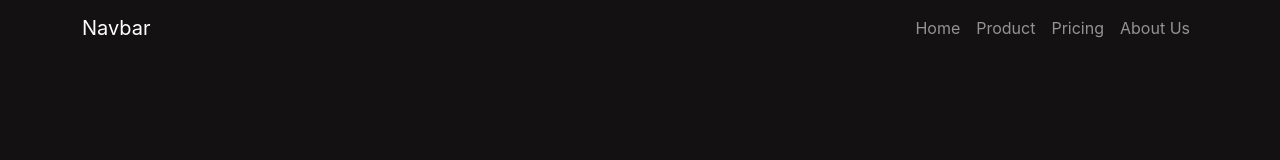
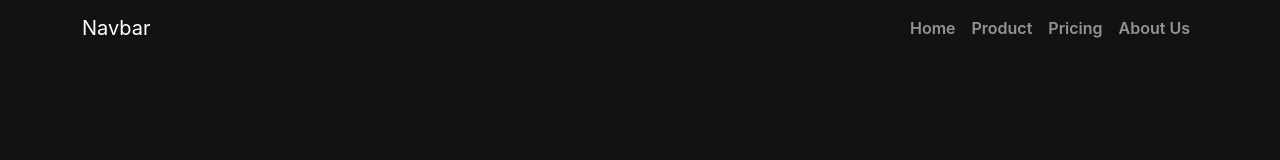
Before and after one commit to nretana/github-demo-reactapp, a React (Create React App) app: page / in a window 1280 px wide. Shown: the top 160 px of the page. Built offline with nearby package versions, Linux system fonts and the light colour scheme.

Commit message:
styles for navbar links updated in Nabvar Component

```diff
--- a/src/UI/NavigationBar.js
+++ b/src/UI/NavigationBar.js
@@ -8,10 +8,10 @@ const NavigationBar = () => {
             <Container>
                 <Navbar.Brand href="#home">Navbar</Navbar.Brand>
                 <Nav className="ms-auto">
-                    <Nav.Link href="#home">Home</Nav.Link>
-                    <Nav.Link href="#features">Product</Nav.Link>
-                    <Nav.Link href="#pricing">Pricing</Nav.Link>
-                    <Nav.Link href="#pricing">About Us</Nav.Link>
+                    <Nav.Link href="#home" className={styles['nav-link']}>Home</Nav.Link>
+                    <Nav.Link href="#features" className={styles['nav-link']}>Product</Nav.Link>
+                    <Nav.Link href="#pricing" className={styles['nav-link']}>Pricing</Nav.Link>
+                    <Nav.Link href="#pricing" className={styles['nav-link']}>About Us</Nav.Link>
                 </Nav>
             </Container>
       </Navbar>
--- a/src/UI/NavigationBar.module.scss
+++ b/src/UI/NavigationBar.module.scss
@@ -1,3 +1,7 @@
 .bg-dark {
     background-color: #131111;
 }
+
+.nav-link {
+    font-weight: 600;
+}
```
